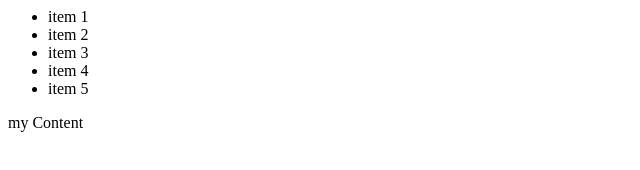
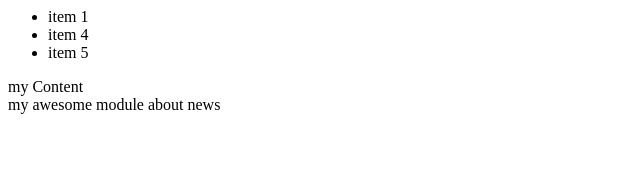
Before and after one commit to astroluxlucis/PrelimExam, a plain HTML site: page index.html in a window 1280 px wide. Shown: the whole page, without its empty margins (0-640 px from the left). Drawn offline with Linux system fonts and the light colour scheme.

Commit message:
added news module

```diff
--- a/index.html
+++ b/index.html
@@ -4,8 +4,6 @@
 	<module-one>
 		<ul>
 			<li>item 1</li>
-			<li>item 2</li>
-			<li>item 3</li>
 			<li>item 4</li>
 			<li>item 5</li>
 		</ul>
@@ -15,6 +13,10 @@
 		<div>my Content</div>
 	</module-two>
 
+	<module-three>
+		<div>my awesome module about news</div>
+	</module-three>
+
 
 </body>
 </html>
```
